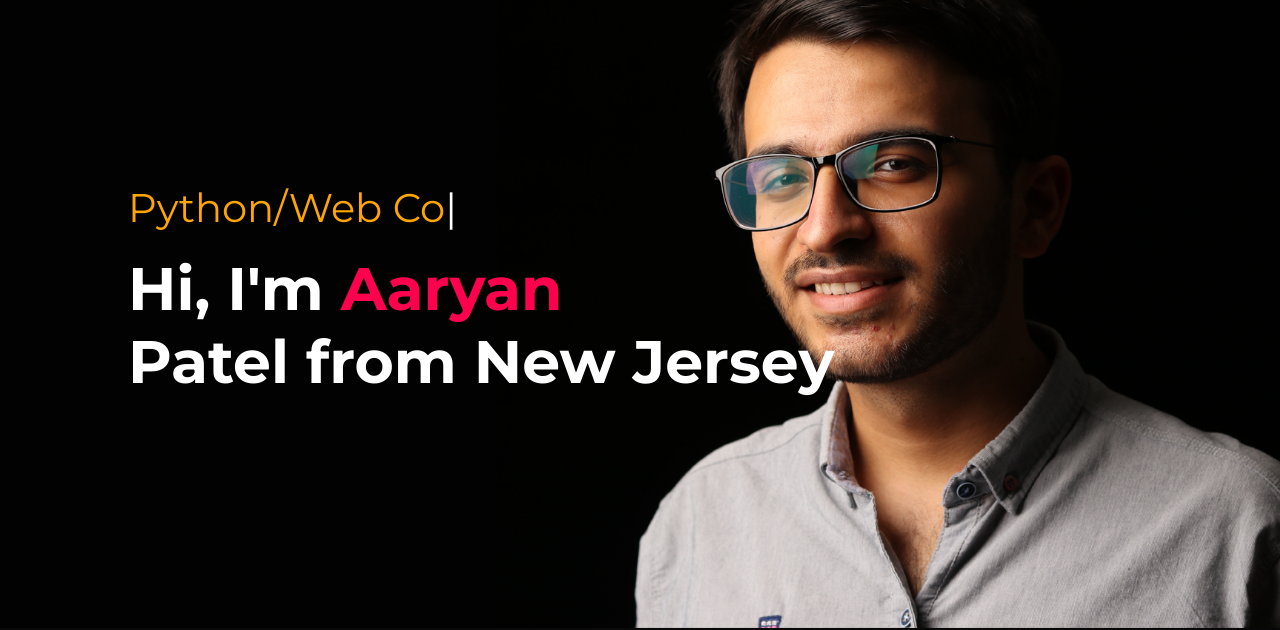
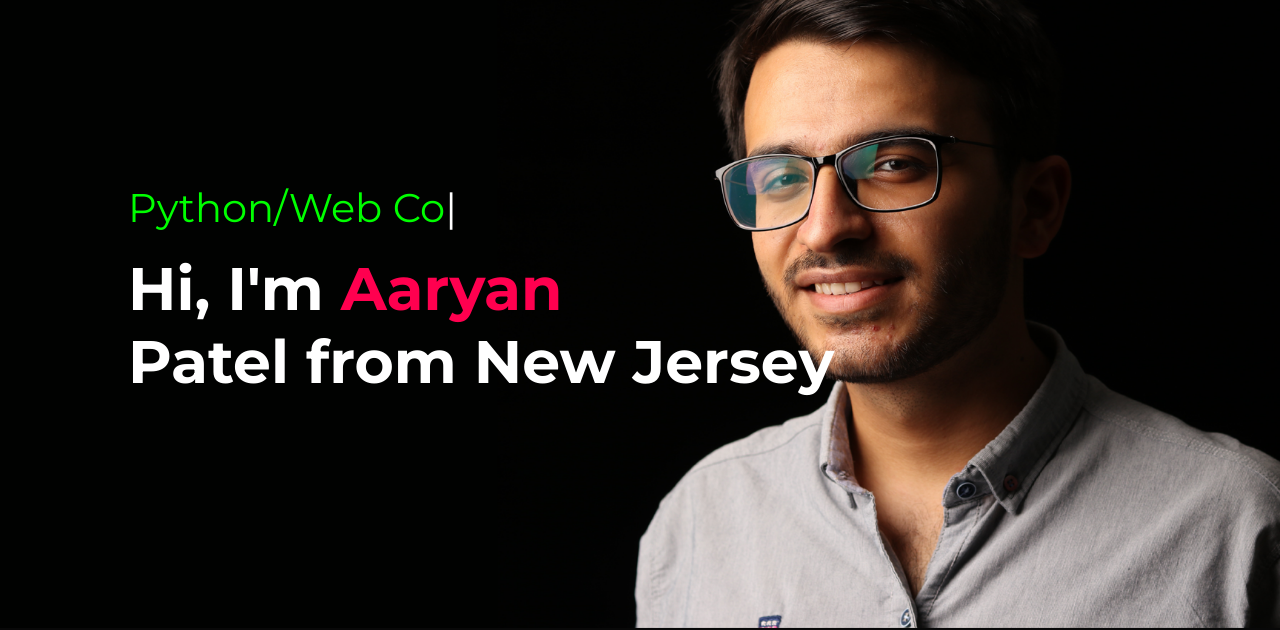
Before and after one commit to GalaxyTennis2011/Self-portflio, a plain HTML site: page index.html in a window 1280 px wide. Shown: the part 172-802 px from the top of the page. Drawn offline with nearby package versions, Linux system fonts and the light colour scheme.

Commit message:
Update portfolio.css

```diff
--- a/portfolio.css
+++ b/portfolio.css
@@ -34,7 +34,7 @@ body {
 }
 
 .auto-type{
-    color: orange;
+    color: lime;
 }
 
 nav {
```
